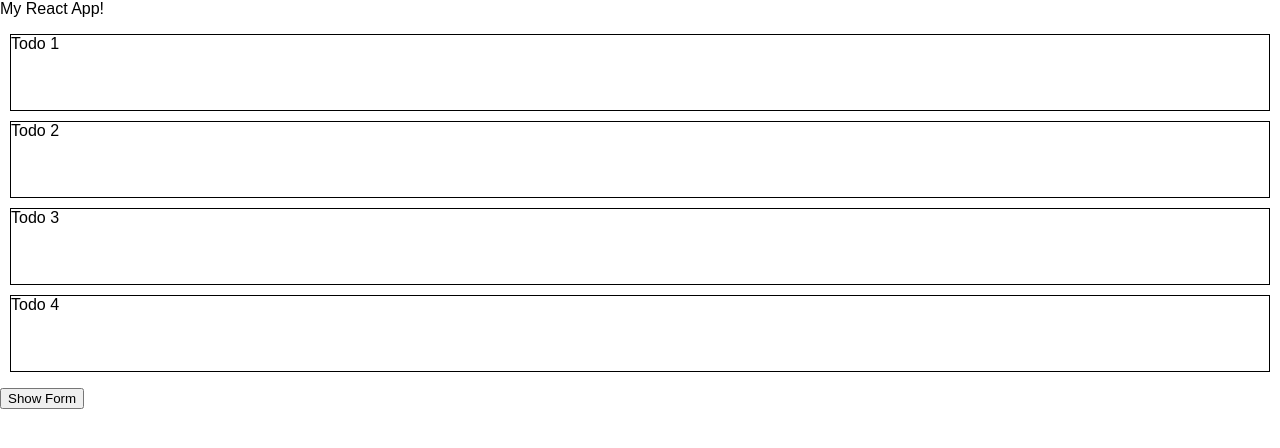
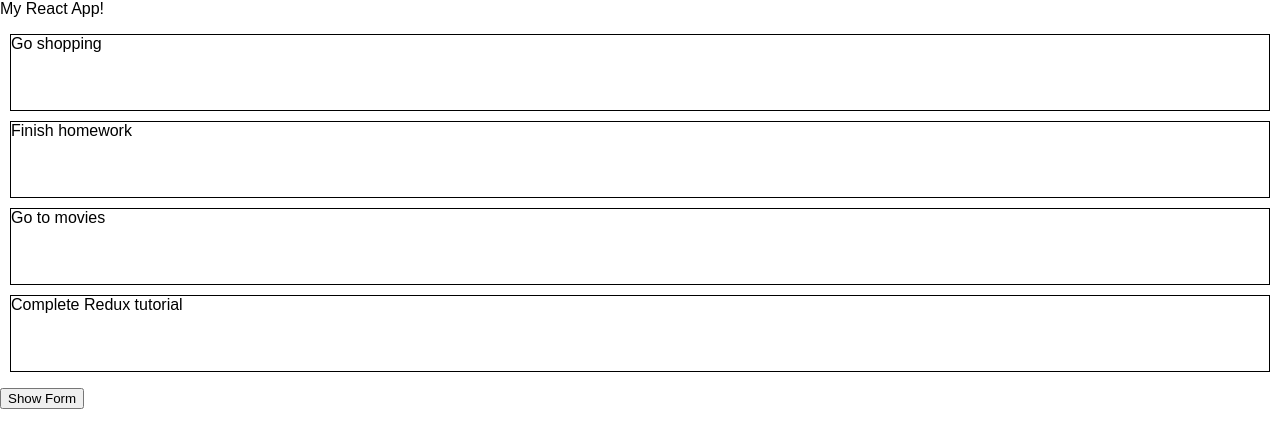
Before and after one commit to BobbyErickson89/React-Todo, a React (Create React App) app: page / in a window 1280 px wide. Shown: the top 448 px of the page. Built offline with nearby package versions, Linux system fonts and the light colour scheme.

Commit message:
incorporated react-redux into the project

```diff
--- a/package.json
+++ b/package.json
@@ -5,7 +5,9 @@
   "dependencies": {
     "react": "^16.3.1",
     "react-dom": "^16.3.1",
-    "react-scripts": "1.1.4"
+    "react-redux": "^5.0.7",
+    "react-scripts": "1.1.4",
+    "redux": "^4.0.0"
   },
   "scripts": {
     "start": "react-scripts start",
--- a/src/App.js
+++ b/src/components/App.js
@@ -1,6 +1,6 @@
 import React, { Component } from 'react';
-import TodoList from './components/todo_list';
-import NewTodo from './components/new_todo';
+import TodoList from '../containers/todo_list';
+import NewTodo from './new_todo';
 
 class App extends Component {
   constructor(props){
@@ -32,7 +32,7 @@ class App extends Component {
       return (
           <div>
               My React App!
-              <TodoList todos={this.state.todos} />
+              <TodoList />
               <NewTodo />
           </div>
       );
--- a/src/components/todo_list.js
+++ /dev/null
@@ -1,21 +0,0 @@
-import React, { Component } from 'react';
-import TodoListItem from './todo_list_item';
-
-class TodoList extends Component {
-
-    render() {
-        let todoItems = this.props.todos.map((todo) => {
-            return (
-                <TodoListItem key={todo.id} todo={todo.name} />
-            )
-        });
-
-        return (
-            <ul>
-                {todoItems}
-            </ul>
-        )
-    }
-}
-
-export default TodoList;
--- /dev/null
+++ b/src/containers/todo_list.js
@@ -0,0 +1,30 @@
+import React, { Component } from 'react';
+import { connect } from 'react-redux';
+import TodoListItem from '../components/todo_list_item';
+
+class TodoList extends Component {
+
+    render() {
+        let todoItems = this.props.todos.map((todo) => {
+            return (
+                <TodoListItem key={todo.title} todo={todo.title} />
+            )
+        });
+
+        return (
+            <ul>
+                {todoItems}
+            </ul>
+        )
+    }
+}
+
+function mapStateToProps(state) {
+    // Whatever gets returned from here will show up as props inside of TodoList.
+    return {
+        todos: state.todos,
+    }
+}
+
+// Promotes TodoList from a component to a container.
+export default connect(mapStateToProps)(TodoList);
--- a/src/index.js
+++ b/src/index.js
@@ -1,8 +1,19 @@
 import React from 'react';
 import ReactDOM from 'react-dom';
+import { Provider } from 'react-redux';
+import { createStore, applyMiddleware } from 'redux';
+
+import reducers from './reducers';
 import './style/index.css';
-import App from './App';
+import App from './components/App';
 import registerServiceWorker from './registerServiceWorker';
 
-ReactDOM.render(<App />, document.getElementById('root'));
+const createStoreWithMiddleware = applyMiddleware()(createStore);
+
+ReactDOM.render(
+    <Provider store={createStoreWithMiddleware(reducers)}>
+        <App />
+    </Provider>
+    , document.getElementById('root'));
+
 registerServiceWorker();
--- /dev/null
+++ b/src/reducers/index.js
@@ -0,0 +1,8 @@
+import { combineReducers } from 'redux';
+import TodoReducer from './recucer_todos';
+
+const RootReducer = combineReducers({
+    todos: TodoReducer,
+});
+
+export default RootReducer;
--- /dev/null
+++ b/src/reducers/recucer_todos.js
@@ -0,0 +1,8 @@
+export default function() {
+    return [
+        { title: 'Go shopping' },
+        { title: 'Finish homework' },
+        { title: 'Go to movies' },
+        { title: 'Complete Redux tutorial' },
+    ]
+}
```
Also changed, not shown: 2 other files (tests, documents, lock files or other folders).
